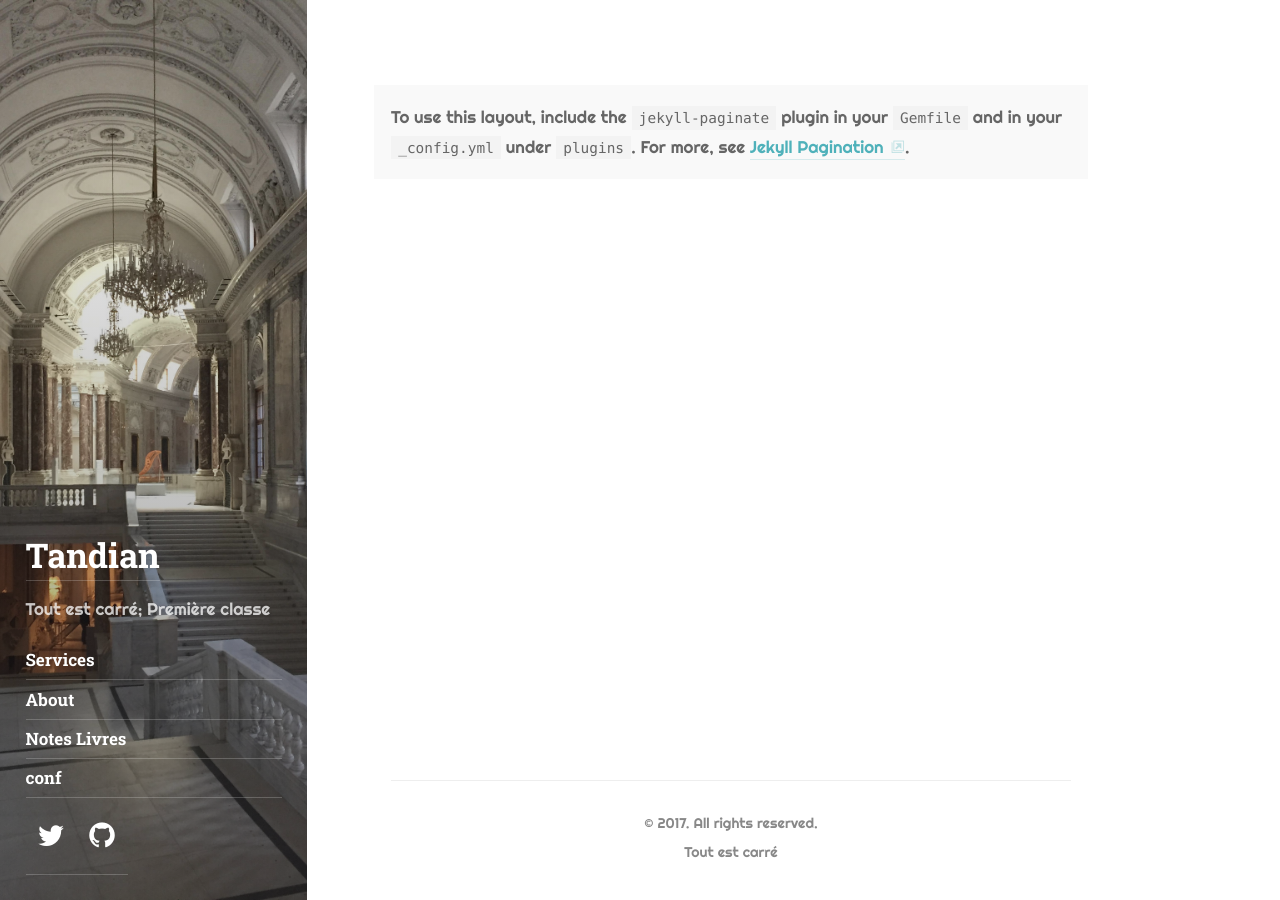
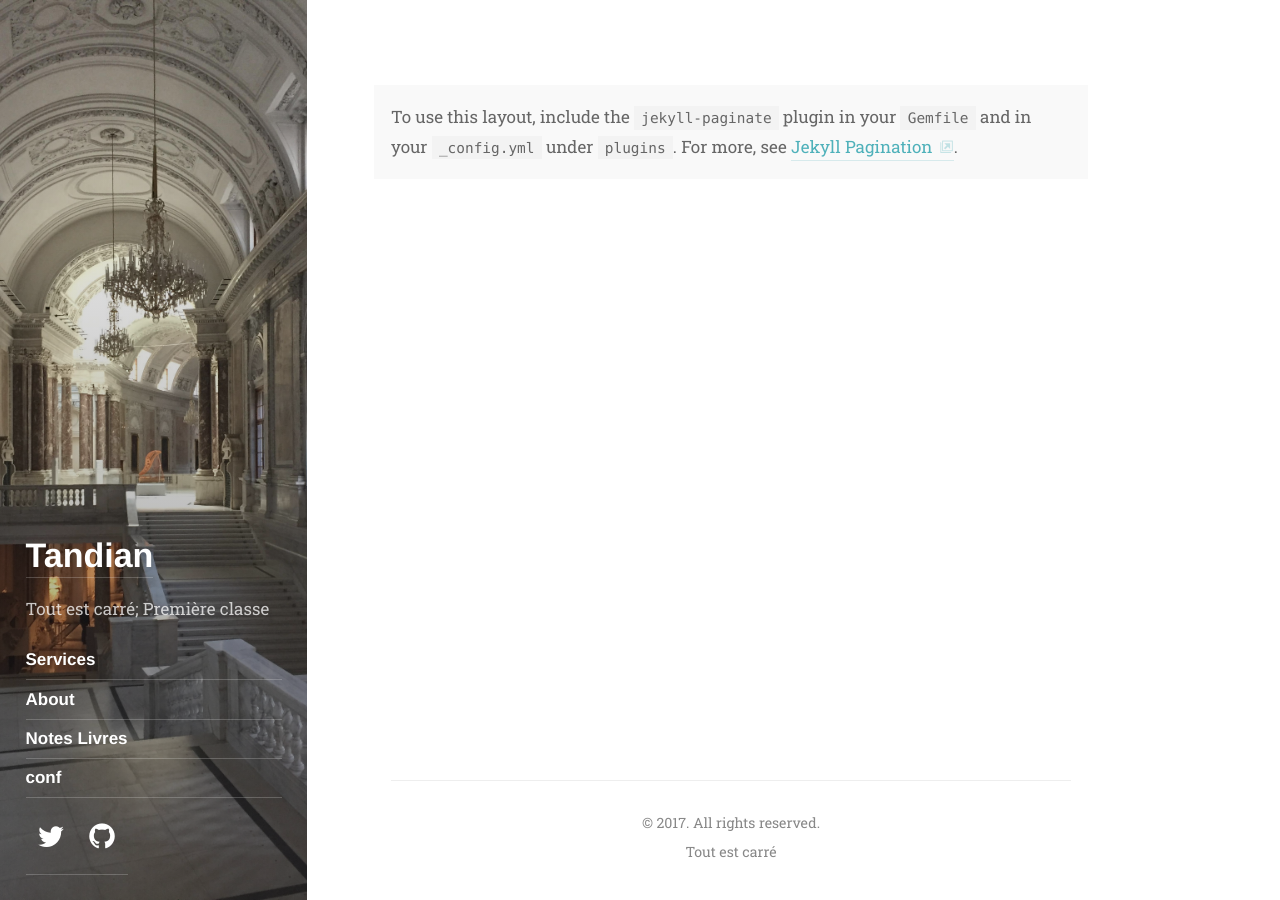
Before and after one commit to abdoulaye-tnd/tandian, a Jekyll site: the page built from index.html, in a window 1280 px wide. Built offline with Jekyll 4.4.1, drawn with Linux system fonts in a browser that asks for light colours; some web fonts are replaced; the list of posts is cut into pages by our own code.

Commit message:
Update _config.yml

```diff
--- a/_config.yml
+++ b/_config.yml
@@ -83,9 +83,9 @@
 # See: <https://qwtel.com/hydejack/docs/configuration/>
 
 
-font:         "'Righteous', Helvetica, Arial, sans-serif"
-font_heading: "'Roboto Slab', Helvetica, Arial, sans-serif"
-google_fonts: "Roboto+Slab:700|Righteous:400,400i,700,700i"
+font:         "'Roboto Slab', Helvetica, Arial, sans-serif"
+font_heading: "'Righteous', Helvetica, Arial, sans-serif"
+google_fonts: "Righteous:700|Roboto+Slab:400,400i,700,700i"
 
 
 # 3rd Party Integrations
```
